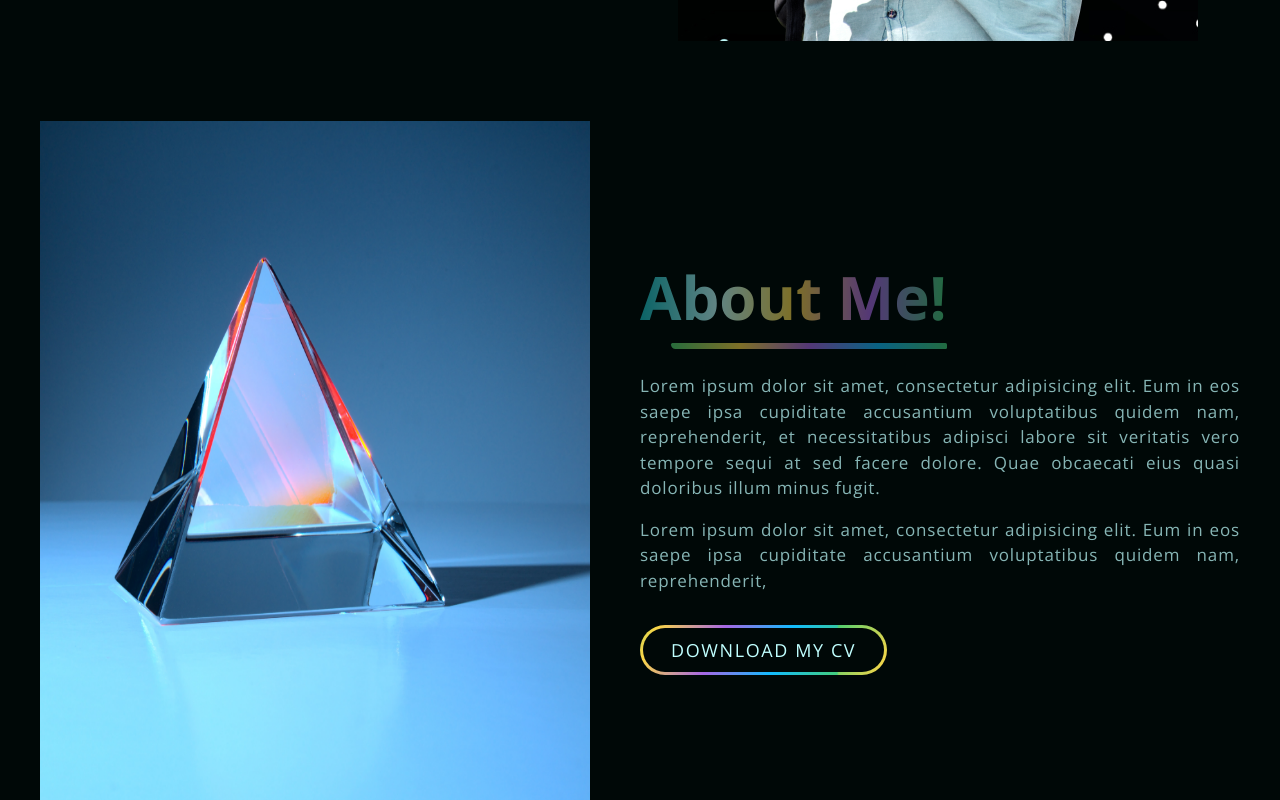
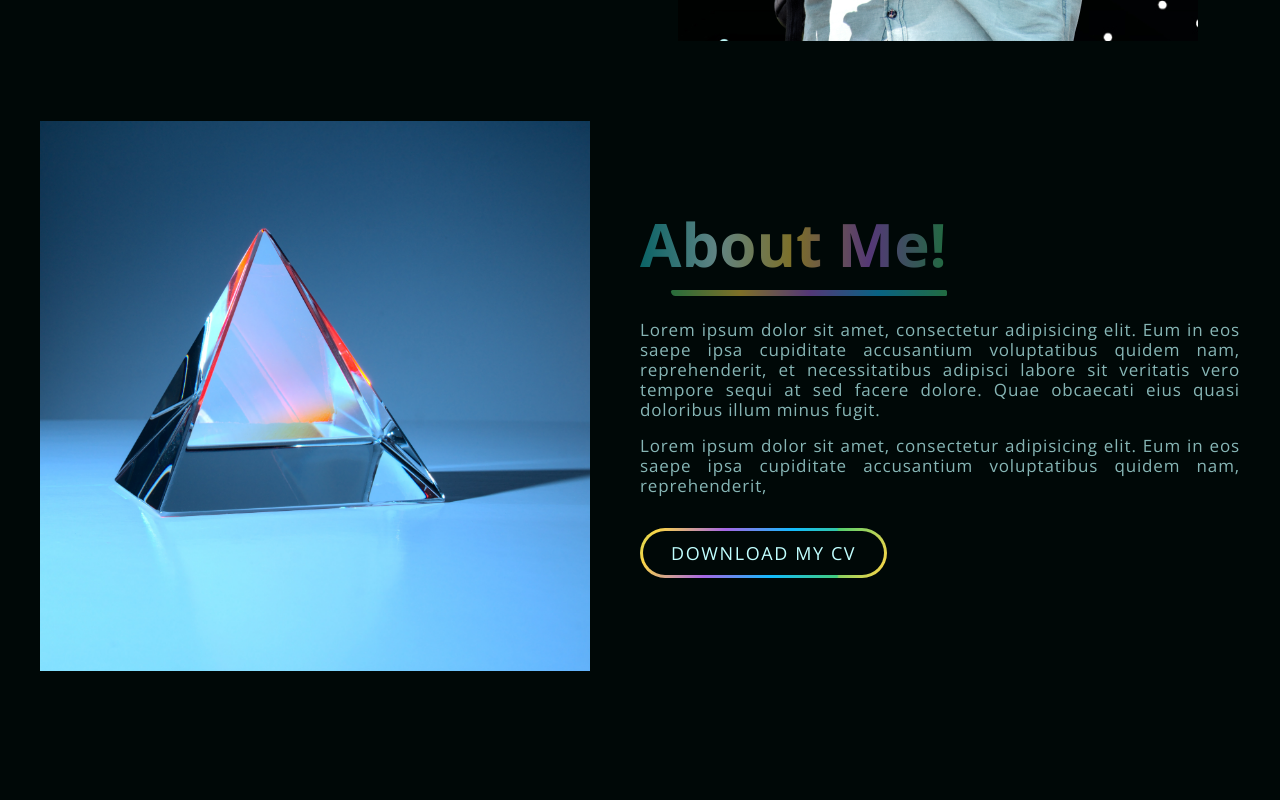
Before and after one commit to dev-saminur/sr-my-portfolio, a Next.js app: page / in a window 1280 px wide. Shown: the part 760-1560 px from the top of the page. Built offline with nearby package versions, Linux system fonts and the light colour scheme.

Commit message:
Update index.js

```diff
--- a/src/components/About/index.js
+++ b/src/components/About/index.js
@@ -8,36 +8,28 @@ import Header from "../Header/Header";
 const About = () => {
   return (
     <>
-      <div className="py-20">
+      <div className=" pb-0 lg:py-20">
         <Container>
-          <div className="grid grid-cols-2 items-center">
+          <div className="flex flex-col-reverse lg:grid lg:grid-cols-2 items-center">
             <div className="left ">
-              <div className="w-[550px] h-[700px] bg-red-400 relative ">
-                <Image
-                  src={AboutBg}
-                  width={550}
-                  height={700}
-                  alt="about-bg"
-                  className="absolute top-0 left-0 h-full"
-                />
-              </div>
+              <Image src={AboutBg} width={550} height={700} alt="about-bg" />
             </div>
-            <div className="left">
+            <div className="right text-center lg:text-start">
               <Header title=" About me!" className="mb-6" />
-              <p className="text-headerColor opacity-70 text-[17px] tracking-wider font-normal mb-4 text-justify">
+              <p className="text-headerColor opacity-70 text-sm lg:text-[17px] tracking-wider font-normal mb-4 text-justify">
                 Lorem ipsum dolor sit amet, consectetur adipisicing elit. Eum in
                 eos saepe ipsa cupiditate accusantium voluptatibus quidem nam,
                 reprehenderit, et necessitatibus adipisci labore sit veritatis
                 vero tempore sequi at sed facere dolore. Quae obcaecati eius
                 quasi doloribus illum minus fugit.
               </p>
-              <p className="text-headerColor opacity-70 text-[17px] tracking-wider font-normal text-justify">
+              <p className="text-headerColor opacity-70 text-sm lg:text-[17px] tracking-wider font-normal text-justify">
                 Lorem ipsum dolor sit amet, consectetur adipisicing elit. Eum in
                 eos saepe ipsa cupiditate accusantium voluptatibus quidem nam,
                 reprehenderit,
               </p>
 
-              <div className="mt-8">
+              <div className="mt-8 mb-10 lg:mb-0">
                 <Buttons
                   href="/cv/cv.pdf"
                   download="cv.pdf"
```
